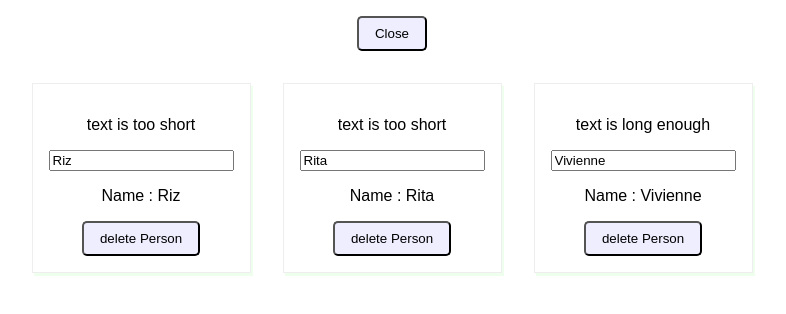
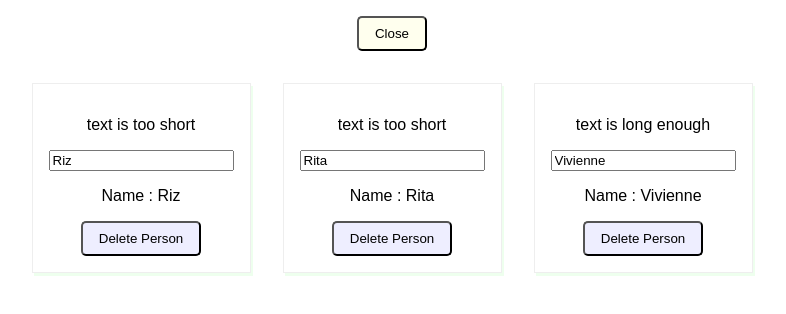
Before and after one commit to VladimirRiz/react-complete-guide, a React (Create React App) app: page / in a window 1280 px wide. Both pictures are taken after a click on the button "Open". Shown: the top 314 px of the page, without its empty margins (248-1034 px from the left). Built offline with nearby package versions, Linux system fonts and the light colour scheme.

Commit message:
feat: add style to the open/close btn

```diff
--- a/package.json
+++ b/package.json
@@ -3,6 +3,7 @@
   "version": "0.1.0",
   "private": true,
   "dependencies": {
+    "radium": "^0.26.1",
     "react": "^17.0.2",
     "react-dom": "^17.0.2",
     "react-scripts": "1.1.5"
--- a/src/App.js
+++ b/src/App.js
@@ -1,5 +1,6 @@
 import React, { Component } from 'react';
 import './App.css';
+import Radium from 'radium';
 import UserOutput from './UserOutput';
 import UserInput from './UserInput';
 
@@ -52,6 +53,9 @@ class App extends Component {
       borderRadius: '5px',
       cursor: 'pointer',
       outline: 'none',
+      ':hover': {
+        backgroundColor: '#ccf',
+      },
     };
 
     let person = null;
@@ -73,6 +77,10 @@ class App extends Component {
           </div>
         );
       });
+      style.backgroundColor = '#ffe';
+      style[':hover'] = {
+        backgroundColor: '#ffb',
+      };
     }
 
     return (
@@ -86,4 +94,4 @@ class App extends Component {
   }
 }
 
-export default App;
+export default Radium(App);
--- a/src/UserOutput/index.js
+++ b/src/UserOutput/index.js
@@ -5,7 +5,7 @@ const UserOutput = (props) => {
   return (
     <div className="user-output">
       <p>Name : {props.name}</p>
-      <button onClick={props.delete}>delete Person</button>
+      <button onClick={props.delete}>Delete Person</button>
     </div>
   );
 };
```
Also changed, not shown: 1 other file (tests, documents, lock files or other folders).
